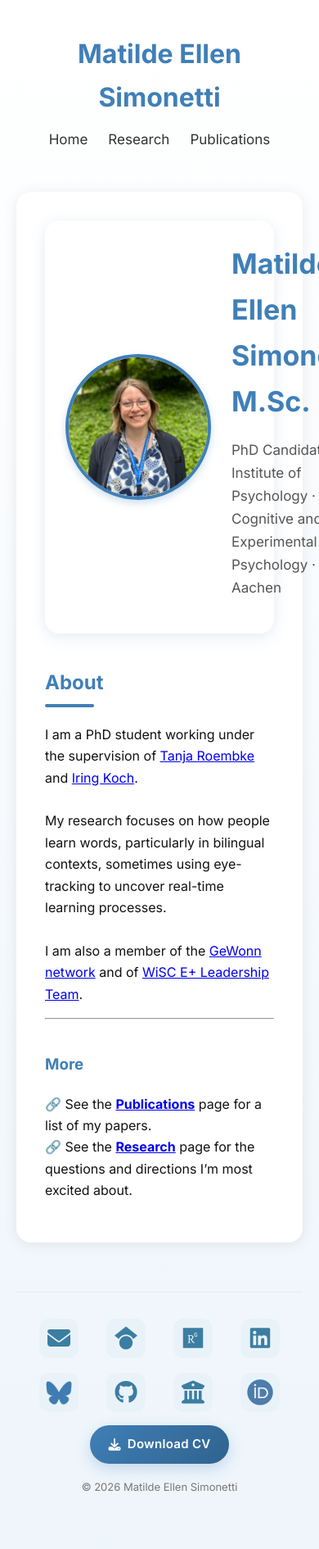
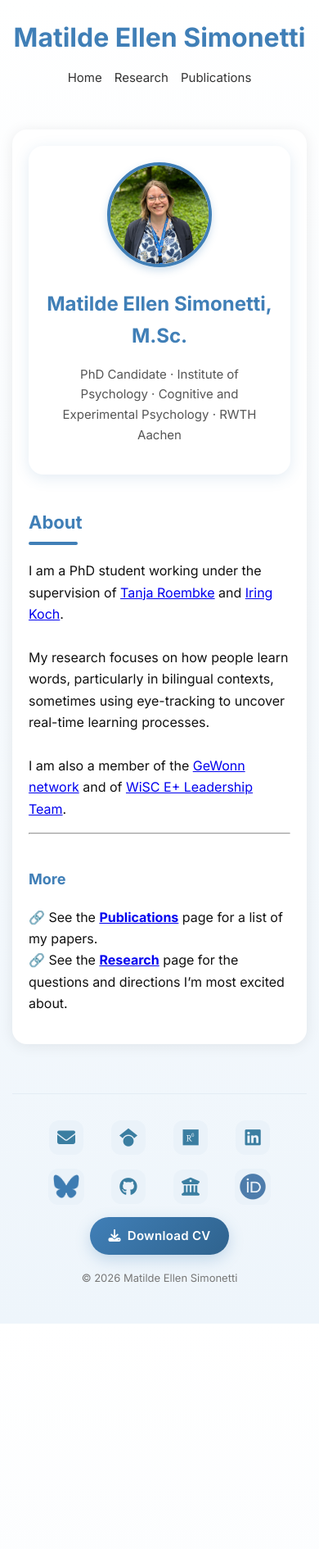
Before and after one commit to matildellen/matildellen.github.io, a Jekyll site: the page built from index.md, in a window 390 px wide. Shown: the whole page at 82% size. Built offline with Jekyll 4.4.1, drawn with Linux system fonts in a browser that asks for light colours; after the commit the page ends 1615 px from its top, so only the background shows below that.

Commit message:
Implement mobile optimization styles in CSS
Added mobile optimization styles for various elements.

```diff
--- a/assets/style.css
+++ b/assets/style.css
@@ -266,3 +266,61 @@ h2::after {
   font-size: 13px;
   color: #777;
 }
+
+/* ---------------------------- */
+/* MOBILE OPTIMIZATION */
+/* ---------------------------- */
+
+@media (max-width: 768px) {
+
+  body {
+    margin: 20px auto;
+    padding: 0 15px;
+  }
+
+  main {
+    padding: 20px;
+  }
+
+  /* HERO STACKS */
+  .hero {
+    flex-direction: column;
+    text-align: center;
+    padding: 20px;
+  }
+
+  .avatar {
+    width: 120px;
+  }
+
+  .name {
+    font-size: 24px;
+  }
+
+  .tagline {
+    font-size: 15px;
+  }
+
+  /* NAV WRAPS NICELY */
+  nav {
+    flex-wrap: wrap;
+    gap: 15px;
+    font-size: 15px;
+  }
+
+  /* CONTACT ICONS SCALE */
+  .contact-links a {
+    width: 42px;
+    height: 42px;
+    font-size: 22px;
+  }
+
+  /* HEADINGS */
+  h2 {
+    font-size: 22px;
+  }
+
+  h3 {
+    font-size: 18px;
+  }
+}
```
